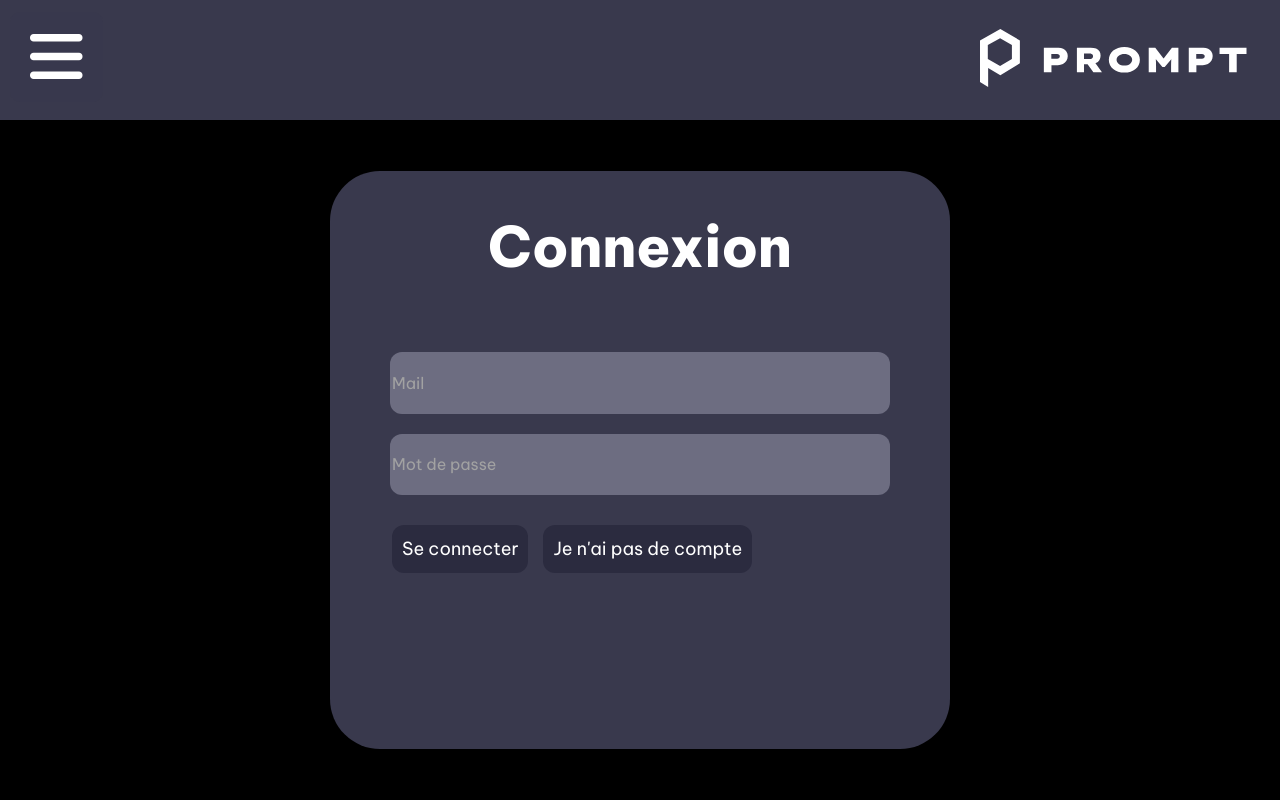
After one commit to Sol1de/PromptV2, a PHP site: page /connexion.php in a window 1280 px wide. The commit adds this page. Run offline with PHP 8.4, Linux system fonts and the light colour scheme; some libraries are stand-ins or nearby versions.

Commit message:
Add files via upload

```diff
--- /dev/null
+++ b/connexion-script.php
@@ -0,0 +1,39 @@
+<?php
+require 'template/database.php';
+
+if ($_SERVER['REQUEST_METHOD'] === 'POST') {
+    $mail = $_POST['mail'];
+    $password = $_POST['password'];
+
+    $query = $database->prepare("SELECT * FROM user WHERE mail = :mail");
+
+    $query->execute([
+        "mail" => $mail
+    ]);
+
+    $user = $query->fetch(PDO::FETCH_ASSOC);
+
+    if ($user) {
+        // User found, verify the password
+        if (password_verify($password, $user['password'])) {
+            // Password is correct
+            $_SESSION['user_id'] = $user['id'];
+            $_SESSION['user_mail'] = $user['mail'];
+            header("Location: index.php");
+            exit(); // Important: Terminate the script after redirecting
+        } else {
+            // Password is invalid
+            $error_message = "Nom d'utilisateur ou mot de passe incorrect.";
+        }
+
+    } else {
+        // User not found
+        $error_message = "Nom d'utilisateur ou mot de passe incorrect.";
+    }
+}
+?>
+
+<!-- Display the error message if it exists -->
+<?php if (isset($error_message)): ?>
+    <div><?php echo $error_message; ?></div>
+<?php endif; ?>
--- /dev/null
+++ b/connexion.php
@@ -0,0 +1,52 @@
+<?php
+    require_once("connexion-script.php");
+?>
+
+<!DOCTYPE html>
+<html lang="en">
+<head>
+    <meta charset="UTF-8">
+    <meta name="viewport" content="width=device-width, initial-scale=1.0">
+    <title>Connexion</title>
+    <script src="https://kit.fontawesome.com/f66cb7be42.js" crossorigin="anonymous"></script>
+    <link rel="stylesheet" href="css/signup.css">
+    <link rel="stylesheet" href="css/sidenav.css">
+    <script src="js/script.js"></script>
+</head>
+<body>
+    <header>
+        <span class="openbtn" onclick="toggleNav()"><i class="fa-solid fa-bars fa-3x" style="color: #ffffff;"></i></span>
+        <div class="header-logo">
+            <img src="Assets/prompt.svg" alt="logo">
+        </div>
+    </header>
+
+    <div class="sidenav" id="mySidenav">
+        <a href="index.php">Accueil</a>
+        <a href="searching.php">Recherche</a>
+        <a href="profile.php">Compte</a>
+        <a href="about.php">Infos</a>
+        <a href="connexion.php">Connexion</a>
+    </div>
+
+    <div class="container">
+
+        <main>
+
+            <h1>Connexion</h1>
+            <form class="sign-in" method="POST" action="connexion-script.php">
+                <input class="form" type="text" name="mail" placeholder="Mail">
+                <input class="form" type="password" name="password" placeholder="Mot de passe">
+                <div class="action-button">
+
+                    <button class="send" type="submit">Se connecter</button>
+                    <a href="inscription.php" id="switch">Je n'ai pas de compte</a>
+
+                </div>
+            </form>
+        </main>
+
+    </div>
+
+</body>
+</html>
--- /dev/null
+++ b/css/signup.css
@@ -0,0 +1,156 @@
+@import url('https://fonts.googleapis.com/css2?family=Be+Vietnam+Pro:wght@400;800&display=swap');
+
+body {
+    --first-background-color: black;
+    --main-background-color: #39394D;
+    --post-background-color: #6B6B8E;
+    --time-color: #BDBDBD;
+    --form-background-color: #6D6D81;
+    --form-text-color: #A2A2A2;
+    --button-background-color: #2B2B3F;
+    margin: 0;
+    background-color: var(--first-background-color);
+    box-sizing: border-box;
+}
+
+header {
+    background-color: var(--main-background-color);
+    padding-right: 10px;
+    min-height: 120px;
+    display: flex;
+}
+
+.header-logo {
+    position: absolute;
+    right: 0;
+}
+
+.container {
+    display: flex;
+    margin-left: 20px;
+    margin-right: 20px;
+    height: calc(100vh - 120px);
+    justify-content: center;
+    align-items: center;
+}
+
+main {
+    background-color: var(--main-background-color);
+    height: 85%;
+    width: 50%;
+    display: flex;
+    flex-direction: column;
+    align-items: center;
+    justify-content: flex-start;
+    border-radius: 50px;
+}
+
+h1 {
+    font-family: 'Be Vietnam Pro', sans-serif;
+    font-weight: 800;
+    font-size: 56px;
+    text-align: center;
+    color: white;
+    margin-top: 40px;
+    margin-bottom: 70px;
+}
+
+.sign-in {
+    height: 100%;
+    width: 100%;
+    display: flex;
+    justify-content: flex-start;
+    align-items: center;
+    flex-direction: column;
+    text-decoration: none;
+}
+
+.form {
+    height: 15%;
+    width: 80%;
+    margin-bottom: 20px;
+    border-radius: 12px;
+    border: none;
+    outline: none;
+    background-color:var(--form-background-color);
+    color: white;
+    font-family: 'Be Vietnam Pro', sans-serif;
+    font-weight: 400;
+    font-size: 16px;
+}
+
+.form::placeholder {
+    color: var(--form-text-color);
+    font-family: 'Be Vietnam Pro', sans-serif;
+    font-weight: 400;
+    font-size: 16px;
+}
+
+.action-button  {
+    display: flex;
+    height: 12%;
+    width: 80%;
+}
+
+.send {
+    margin-top: 10px;
+    margin-right: 15px;
+    height: 100%;
+    border-radius: 12px;
+    border: none;
+    outline: none;
+    font-family: 'Be Vietnam Pro', sans-serif;
+    font-weight: 400;
+    font-size: 18px;
+    background-color: var(--button-background-color);
+    color: white;
+    padding-left: 10px;
+    padding-right: 10px;
+    text-align: center;
+}
+
+#switch {
+    display: flex;
+    justify-content: center;
+    align-items: center;
+    text-decoration: none;
+    margin-top: 10px;
+    height: 100%;
+    border-radius: 12px;
+    font-family: 'Be Vietnam Pro', sans-serif;
+    font-weight: 400;
+    font-size: 18px;
+    background-color: var(--button-background-color);
+    color: white;
+    padding-left: 10px;
+    padding-right: 10px;
+    text-align: center;
+}
+
+@media screen and (max-width: 1000px) {
+
+        main {
+            width: 70%;
+        }
+}
+
+@media screen and (max-width: 750px) {
+
+    h1 {
+        font-size: 40px;
+        margin-bottom: 40px;
+    }
+
+    .send {
+        font-size: 14px;
+    }
+
+    #switch {
+        font-size: 14px;
+    }
+
+    main {
+        height: 70%;
+        width: 80%;
+    }
+}
--- a/insert-post.php
+++ b/insert-post.php
@@ -1,6 +1,4 @@
 <?php
-session_start();
-
 require 'template/database.php';
 
 //$insert = $database -> prepare("INSERT INTO tweet (contenu) VALUES (:Contenu) ");
--- a/template/database.php
+++ b/template/database.php
@@ -1,4 +1,5 @@
 <?php
+session_start();
 
 //On se connecte a la base de donnée
 try {
```
Also changed, not shown: css/main.css (+60 -0 lines), deconnexion.php (added, +11 -0 lines), index.php (+14 -17 lines), inscription-script.php (added, +16 -0 lines), inscription.php (added, +62 -0 lines), profile.php (+34 -5 lines).
